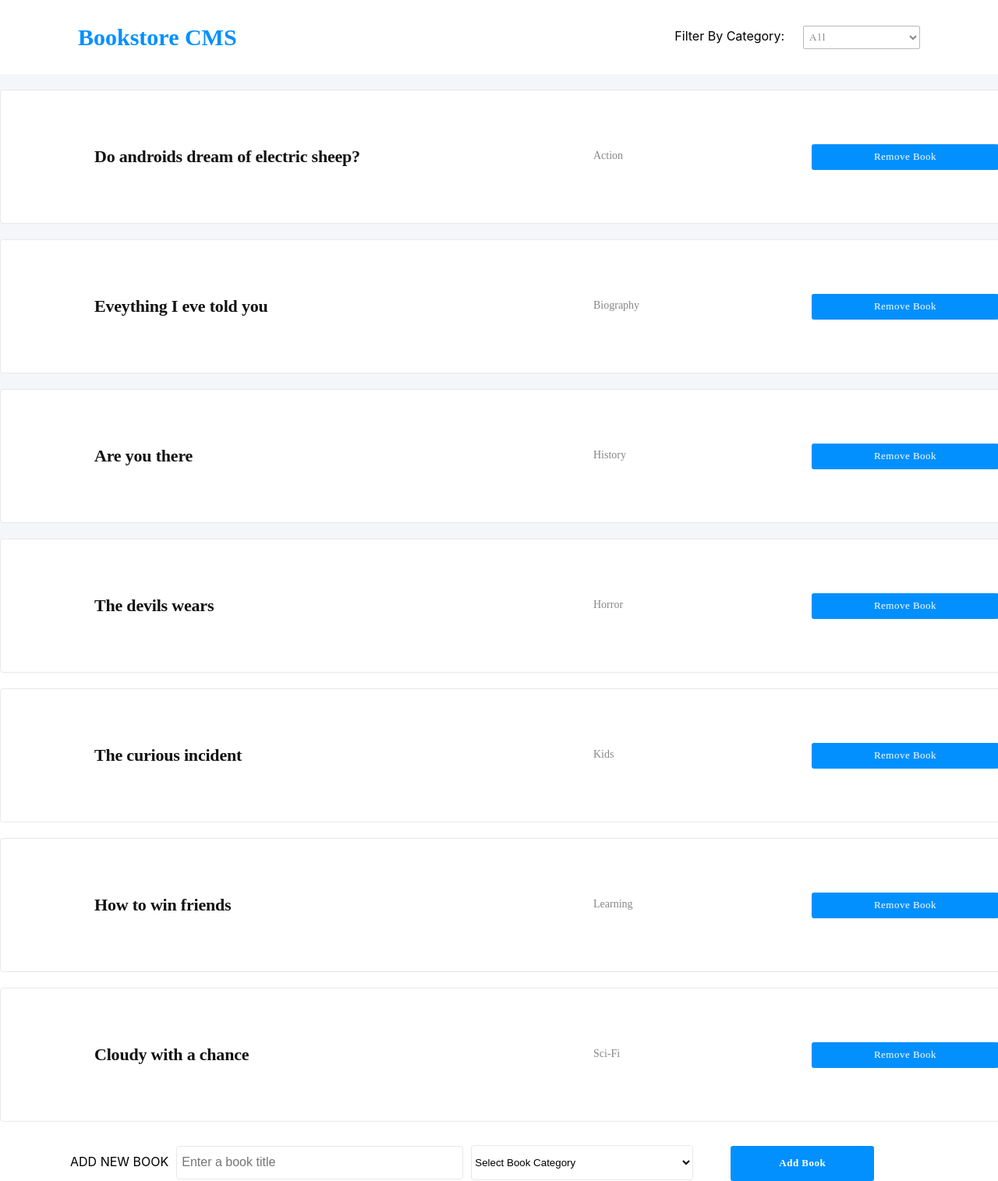
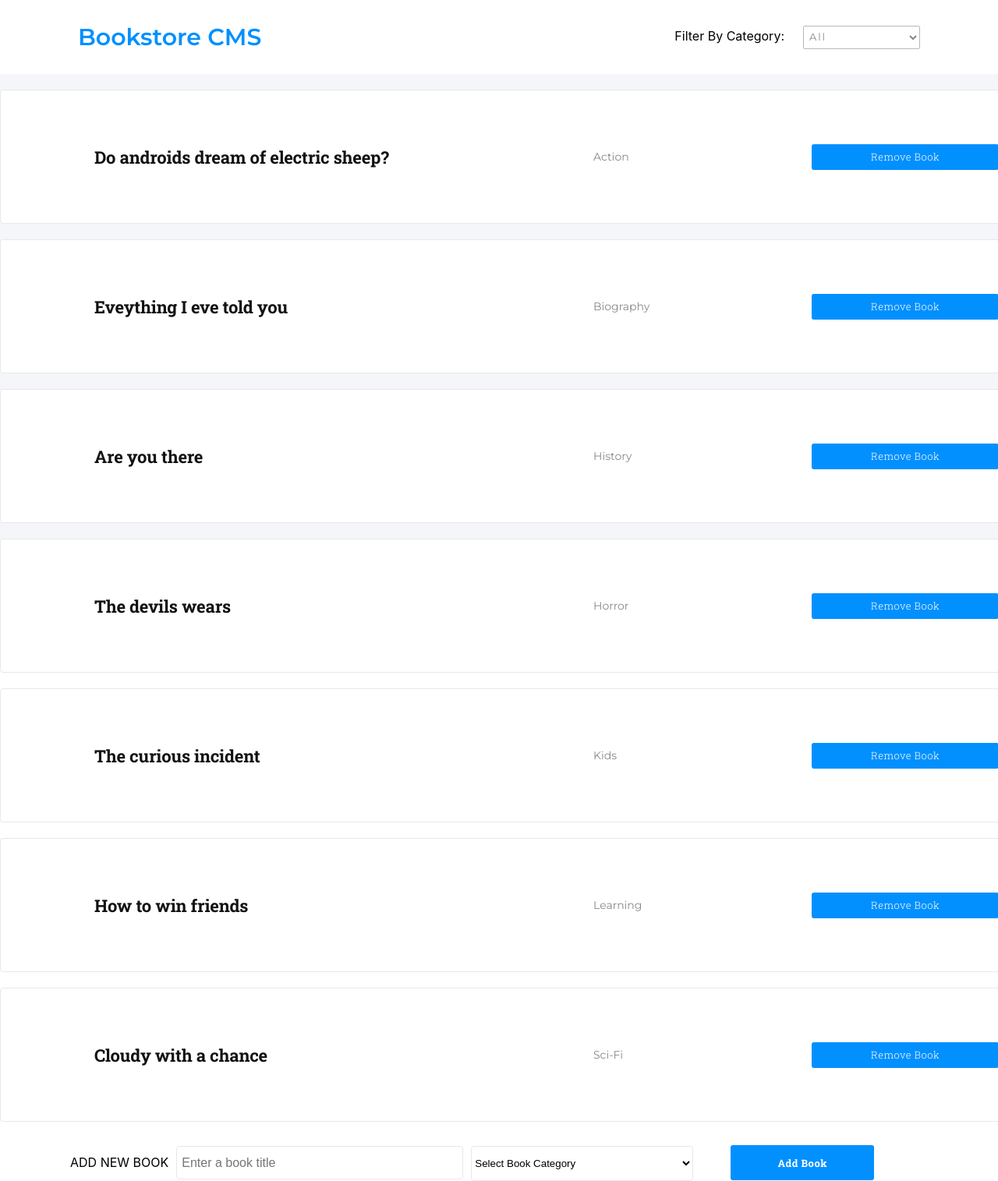
Before and after one commit to abruzy/react-bookstore, a React (Create React App) app: page / in a window 1280 px wide. Shown: the top 1515 px of the page at 78% size. Built offline with nearby package versions, Linux system fonts and the light colour scheme.

Commit message:
fix: linter error

```diff
--- a/public/index.html
+++ b/public/index.html
@@ -14,6 +14,7 @@
       manifest.json provides metadata used when your web app is installed on a
       user's mobile device or desktop. See https://developers.google.com/web/fundamentals/web-app-manifest/
     -->
+    <link href="https://fonts.googleapis.com/css2?family=Montserrat:ital,wght@0,100;0,200;0,400;0,500;0,600;1,300;1,400&family=Roboto+Slab:wght@100;300;400;500;600;700;800;900&display=swap" rel="stylesheet">
     <link rel="manifest" href="%PUBLIC_URL%/manifest.json" />
     <!--
       Notice the use of %PUBLIC_URL% in the tags above.
--- a/src/components/CategoryFilter.js
+++ b/src/components/CategoryFilter.js
@@ -5,7 +5,7 @@
 const categories = ['All', 'Action', 'Biography', 'History', 'Horror', 'Kids', 'Learning', 'Sci-Fi'];
 
 const CategoryFilter = ({ handleChange }) => (
-  <div className="flex">
+  <div className="category-filter">
     <label className="category-label" htmlFor="cat">
       {' '}
       Filter By Category:
--- a/src/styles/scss/Book.scss
+++ b/src/styles/scss/Book.scss
@@ -9,11 +9,11 @@
   height: 170px;
   border-radius: 4px;
   border: solid 1px #e8e8e8;
-  background-color: #ffffff;
+  background-color: #fff;
 
   .title {
     width: 50%;
-    font-family: RobotoSlab;
+    font-family: 'Roboto Slab', serif;
     font-size: 22px;
     font-weight: bold;
     font-stretch: normal;
@@ -29,7 +29,7 @@
     width: 20%;
     height: 18px;
     opacity: 0.5;
-    font-family: Montserrat;
+    font-family: 'Montserrat', sans-serif;
     font-size: 14px;
     font-weight: normal;
     font-stretch: normal;
@@ -45,7 +45,7 @@
     border: none;
     border-radius: 3px;
     background-color: #0290ff;
-    font-family: RobotoSlab;
+    font-family: 'Roboto Slab', serif;
     font-size: 13px;
     font-weight: 300;
     font-stretch: normal;
@@ -53,7 +53,7 @@
     line-height: normal;
     letter-spacing: 0.5px;
     text-align: center;
-    color: #ffffff;
+    color: #fff;
     cursor: pointer;
   }
 }
--- a/src/styles/scss/BooksForm.scss
+++ b/src/styles/scss/BooksForm.scss
@@ -14,7 +14,7 @@
     height: 35px;
     border-radius: 4px;
     border: solid 1px #e8e8e8;
-    background-color: #ffffff;
+    background-color: #fff;
     padding: 3px 6px;
     font-size: 1rem;
     margin: 0 10px;
@@ -29,7 +29,7 @@
     height: 45px;
     border-radius: 4px;
     border: solid 1px #e8e8e8;
-    background-color: #ffffff;
+    background-color: #fff;
     margin-right: 3rem;
 
     &:focus {
@@ -38,7 +38,7 @@
   }
 
   .submit-button {
-    font-family: RobotoSlab;
+    font-family: 'Roboto Slab', serif;
     font-size: 13px;
     font-weight: bold;
     font-stretch: normal;
@@ -46,13 +46,12 @@
     line-height: normal;
     letter-spacing: 0.5px;
     text-align: center;
-    color: #ffffff;
+    color: #fff;
     width: 184px;
     height: 45px;
     border: none;
     border-radius: 3px;
     background-color: #0290ff;
     cursor: pointer;
-    // margin: 30px 0;
   }
 }
--- a/src/styles/scss/BooksList.scss
+++ b/src/styles/scss/BooksList.scss
@@ -5,11 +5,11 @@
   align-items: center;
   padding: 0 100px;
   height: 95px;
-  background-color: #ffffff;
+  background-color: #fff;
   cursor: pointer;
 
   .header-title {
-    font-family: Montserrat;
+    font-family: 'Montserrat', sans-serif;
     font-size: 30px;
     font-weight: bold;
     font-stretch: normal;
--- a/src/styles/scss/CategoryFilter.scss
+++ b/src/styles/scss/CategoryFilter.scss
@@ -1,8 +1,12 @@
-.category-button{
+.category-label {
+  margin-right: 1.5em;
+}
+
+.category-button {
   height: 30px;
   width: 150px;;
   opacity: 0.5;
-  font-family: Montserrat;
+  font-family: 'Montserrat', sans-serif;
   font-size: 13px;
   font-weight: normal;
   font-stretch: normal;
@@ -16,7 +20,3 @@
     outline: none;
   }
 }
-
-.category-label {
-  margin-right: 1.5em;
-}
```
